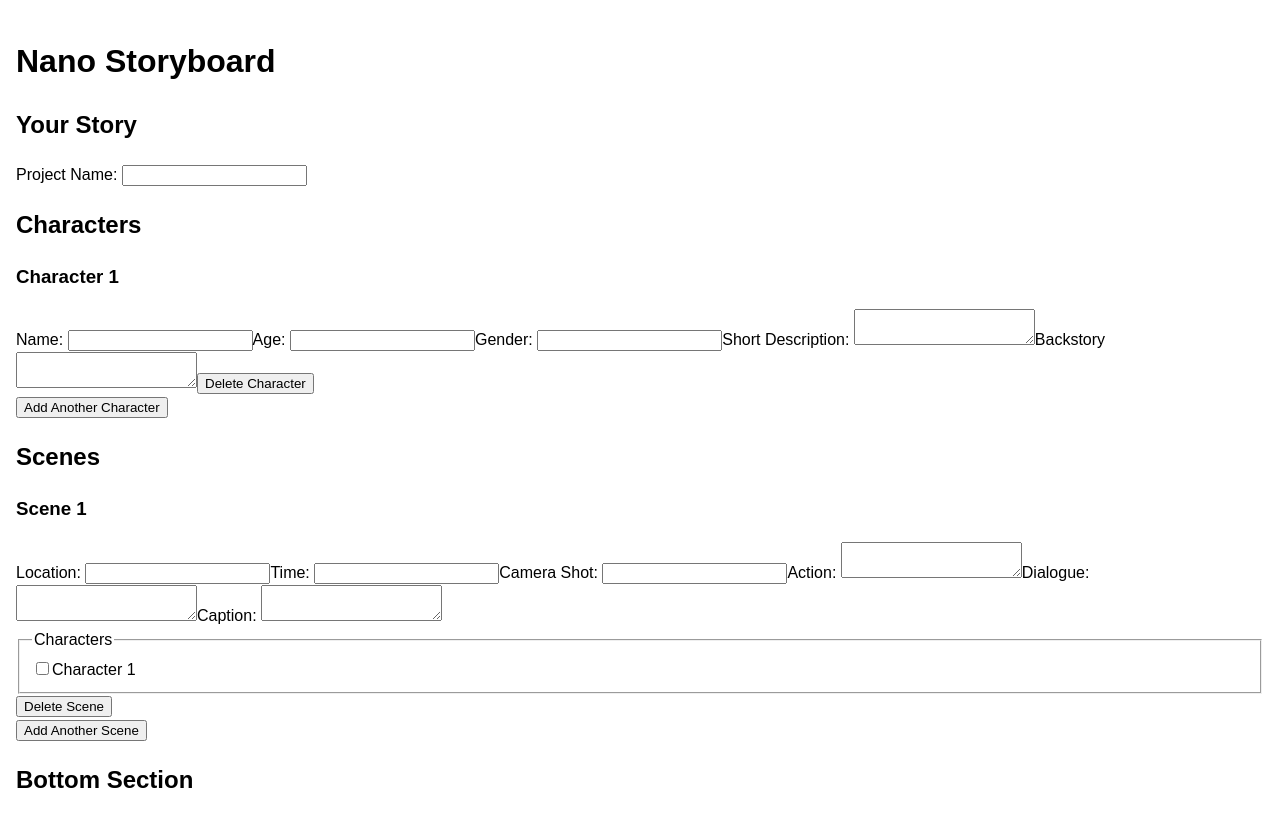
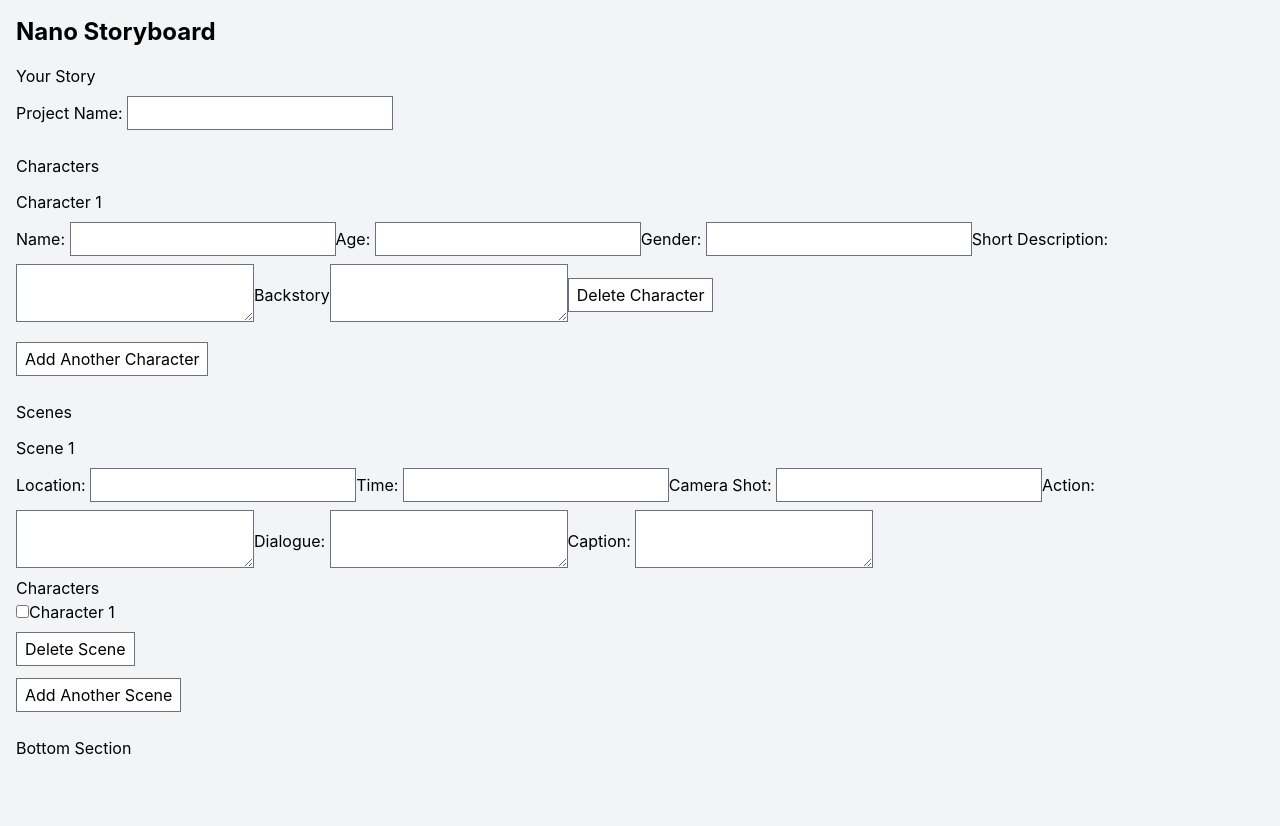
Before and after one commit to FrewtyPebbles/Nano-Storyboard, a React (Vite) app in the folder frontend/: page / in a window 1280 px wide. Shown: the top 826 px of the page. After the commit the page ends 800 px from the top, so only its background shows below. Built offline with nearby package versions, Linux system fonts and the light colour scheme.

Commit message:
Implemented Section

```diff
--- a/frontend/package.json
+++ b/frontend/package.json
@@ -17,6 +17,7 @@
     "@babel/core": "^7.29.0",
     "@eslint/js": "^9.39.4",
     "@rolldown/plugin-babel": "^0.2.1",
+    "@tailwindcss/vite": "^4.2.2",
     "@types/babel__core": "^7.20.5",
     "@types/node": "^24.12.0",
     "@types/react": "^19.2.14",
@@ -27,6 +28,7 @@
     "eslint-plugin-react-hooks": "^7.0.1",
     "eslint-plugin-react-refresh": "^0.5.2",
     "globals": "^17.4.0",
+    "tailwindcss": "^4.2.2",
     "typescript": "~5.9.3",
     "typescript-eslint": "^8.57.0",
     "vite": "^8.0.1"
--- a/frontend/src/App.tsx
+++ b/frontend/src/App.tsx
@@ -1,5 +1,5 @@
 import { useState } from 'react'
-
+// Step 1
 type Character = {
   id: number
   name: string
@@ -9,6 +9,7 @@ type Character = {
   backstory: string
 }
 
+// Step 2
 type Scene = {
   id: number
   cameraShot: string
@@ -20,6 +21,7 @@ type Scene = {
   characterIds: number[]
 }
 
+// Main
 function App() {
   const [projectName, setProjectName] = useState('')
   const [characters, setCharacters] = useState<Character[]>([
@@ -148,12 +150,12 @@ function App() {
 
   return (
     <>
-      <header>
-        <h1>Nano Storyboard</h1>
+      <header className="mb-4">
+        <h1 className="text-2xl font-bold">Nano Storyboard</h1>
       </header>
 
-      <main>
-        <section>
+      <main className="space-y-6">
+        <section className="space-y-2">
           <h2>Your Story</h2>
           <label htmlFor="projectName">Project Name: </label>
           <input
@@ -165,7 +167,7 @@ function App() {
           />
         </section>
 
-        <section>
+        <section className="space-y-3">
           <h2>Characters</h2>
 
           {characters.map((character, index) => {
@@ -176,7 +178,7 @@ function App() {
             const backstoryId = `character${character.id}Backstory`
 
             return (
-              <article key={character.id}>
+              <article key={character.id} className="space-y-2">
                 <h3>Character {index + 1}</h3>
 
                 {/* Name */}
@@ -245,7 +247,7 @@ function App() {
           </button>
         </section>
 
-        <section>
+        <section className="space-y-3">
           <h2>Scenes</h2>
 
           {scenes.map((scene, index) => {
@@ -257,7 +259,7 @@ function App() {
             const captionId = `scene${scene.id}Caption`
 
             return (
-              <article key={scene.id}>
+              <article key={scene.id} className="space-y-2">
                 <h3>Scene {index + 1}</h3>
 
 
@@ -349,7 +351,7 @@ function App() {
         </section>
       </main>
 
-      <footer>
+      <footer className="mt-6">
         <h2>Bottom Section</h2>
       </footer>
     </>
--- a/frontend/src/index.css
+++ b/frontend/src/index.css
@@ -1,15 +1,30 @@
+@import "tailwindcss";
+
+@layer base {
 	body {
-  margin: 0;
-  font-family: sans-serif;
-  line-height: 1.5;
+		@apply m-0 bg-gray-100 text-black;
 	}
 
 	#root {
-  padding: 16px;
+		@apply p-4;
 	}
 
-header,
-main,
-footer {
-  margin-bottom: 16px;
+	input,
+	textarea,
+	button {
+		@apply border border-gray-500 bg-white text-black;
 	}
+
+	input,
+	textarea {
+		@apply px-2 py-1;
+	}
+
+	button {
+		@apply px-2 py-1;
+	}
+
+	textarea {
+		@apply align-middle;
+	}
+}
--- a/frontend/vite.config.ts
+++ b/frontend/vite.config.ts
@@ -1,10 +1,12 @@
 import { defineConfig } from 'vite'
 import react, { reactCompilerPreset } from '@vitejs/plugin-react'
 import babel from '@rolldown/plugin-babel'
+import tailwindcss from '@tailwindcss/vite'
 
 // https://vite.dev/config/
 export default defineConfig({
   plugins: [
+    tailwindcss(),
     react(),
     babel({ presets: [reactCompilerPreset()] })
   ],
```
Also changed, not shown: 1 other file (tests, documents, lock files or other folders). Lines whose indentation alone changed are shown as unchanged.
